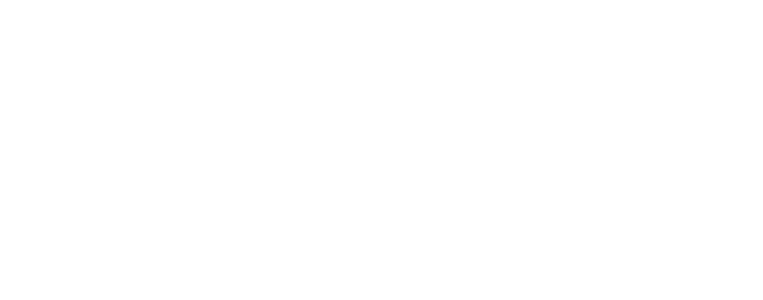
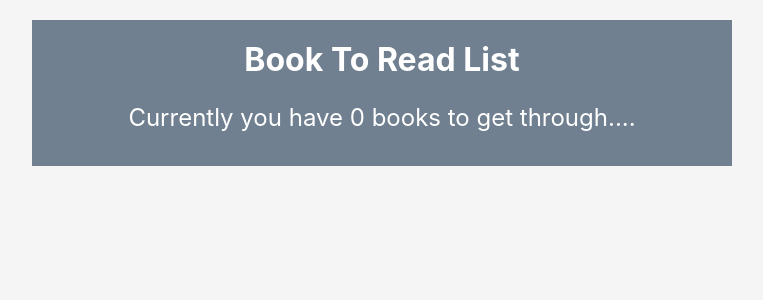
Before and after one commit to abdullah-riyadh17/context-api-reducer, a React (Create React App) app: page / in a window 1280 px wide. Shown: the top 300 px of the page, without its empty margins (258-1021 px from the left). Built offline with nearby package versions, Linux system fonts and the light colour scheme.

Commit message:
navbar added

```diff
--- a/src/App.js
+++ b/src/App.js
@@ -1,5 +1,18 @@
+import BookLists from "./components/BookLists";
+import Navbar from "./components/Navbar";
+import NewBookForm from "./components/NewBookForm";
+import BookContextProvider from "./contexts/BookContext";
+
 function App() {
-  return <div className="App"></div>;
+  return (
+    <div className="App">
+      <BookContextProvider>
+        <Navbar></Navbar>
+        <BookLists></BookLists>
+        <NewBookForm></NewBookForm>
+      </BookContextProvider>
+    </div>
+  );
 }
 
 export default App;
--- a/src/components/Navbar.js
+++ b/src/components/Navbar.js
@@ -1,7 +1,14 @@
-import React from "react";
+import React, { useContext } from "react";
+import { BookContext } from "../contexts/BookContext";
 
 const Navbar = () => {
-  return <div></div>;
+  const { books } = useContext(BookContext);
+  return (
+    <div className="navbar">
+      <h1>Book To Read List</h1>
+      <p>Currently you have {books.length} books to get through....</p>
+    </div>
+  );
 };
 
 export default Navbar;
--- a/src/index.css
+++ b/src/index.css
@@ -1,13 +1,27 @@
 body {
   margin: 0;
-  font-family: -apple-system, BlinkMacSystemFont, 'Segoe UI', 'Roboto', 'Oxygen',
-    'Ubuntu', 'Cantarell', 'Fira Sans', 'Droid Sans', 'Helvetica Neue',
+  font-family: -apple-system, BlinkMacSystemFont, "Segoe UI", "Roboto", "Oxygen",
+    "Ubuntu", "Cantarell", "Fira Sans", "Droid Sans", "Helvetica Neue",
     sans-serif;
   -webkit-font-smoothing: antialiased;
   -moz-osx-font-smoothing: grayscale;
+  background: whitesmoke;
 }
 
-code {
-  font-family: source-code-pro, Menlo, Monaco, Consolas, 'Courier New',
-    monospace;
+.App {
+  margin: 20px auto;
+  width: 90%;
+  max-width: 700px;
+  color: #fff;
 }
+.navbar {
+  padding: 10px 20px;
+  text-align: center;
+  background: slategray;
+}
+.navbar h1 {
+  margin: 10px 0;
+}
+.navbar p {
+  font-size: 24px;
+}
```
